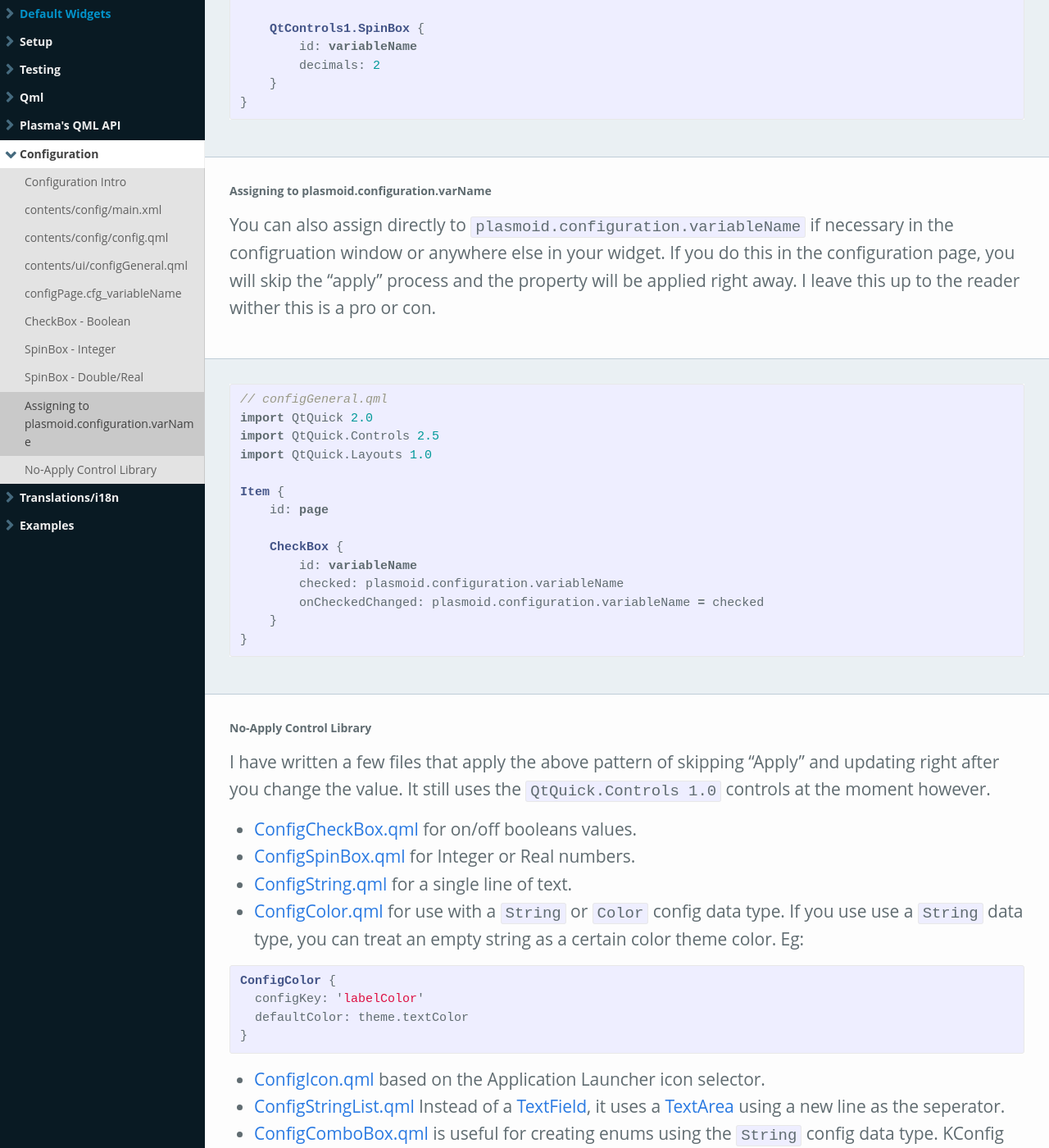
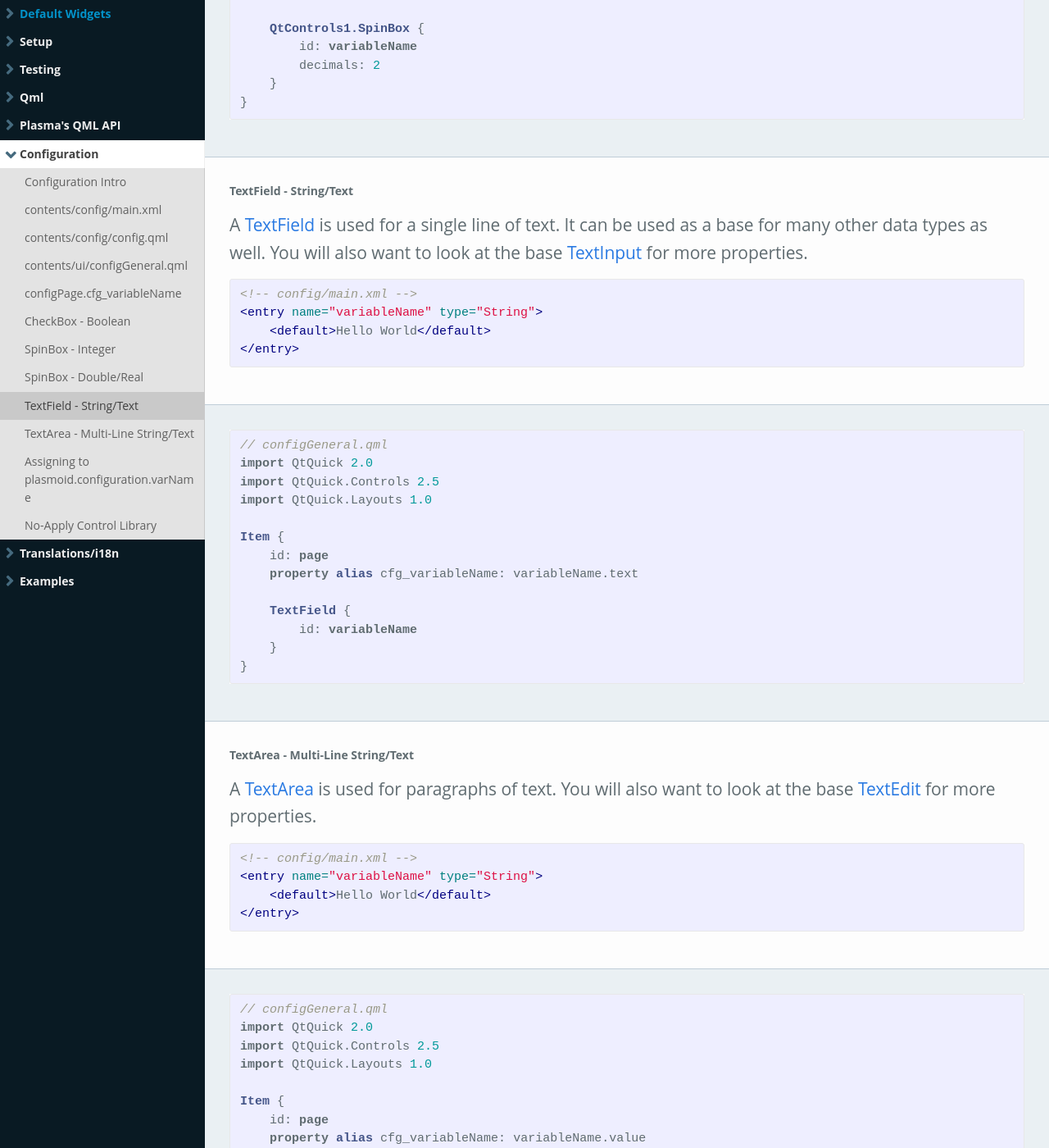
Before and after one commit to Zren/zren.github.io, a Jekyll site: the page built from kde_docs_widget.md, in a window 1280 px wide and 1400 px high, scrolled down 27099 px. Shown: the whole window at 82% size. Built offline with Jekyll 4.4.1, drawn with Linux system fonts in a browser that asks for light colours; comment, search, counter and statistics services are not loaded; some of the changed text lies outside the part shown.

Commit message:
Add TextField/TextArea

```diff
--- a/kde_docs_widget.md
+++ b/kde_docs_widget.md
@@ -910,6 +910,7 @@ Item {
 {% endcapture %}{% include docSection.html label=label sectionLeft=sectionLeft sectionRight=sectionRight %}
 
 
+
 {% capture label %}SpinBox - Integer{% endcapture %}
 {% capture sectionLeft %}
 
@@ -919,7 +920,7 @@ If you want decimal places, a [`QtQuick.Controls 1.0` SpinBox](https://doc.qt.io
 
 {% highlight xml %}
 <!-- config/main.xml -->
-<entry name="integerExample" type="Int">
+<entry name="variableName" type="Int">
     <default>6</default>
 </entry>
 {% endhighlight %}
@@ -951,7 +952,7 @@ If you want decimal places, a [`QtQuick.Controls 1.0` SpinBox](https://doc.qt.io
 
 {% highlight xml %}
 <!-- config/main.xml -->
-<entry name="floatingPointExample" type="Double">
+<entry name="variableName" type="Double">
     <default>3.1459</default>
 </entry>
 {% endhighlight %}
@@ -971,6 +972,70 @@ Item {
     QtControls1.SpinBox {
         id: variableName
         decimals: 2
+    }
+}
+{% endhighlight %}
+{% endcapture %}{% include docSection.html label=label sectionLeft=sectionLeft sectionRight=sectionRight %}
+
+
+
+{% capture label %}TextField - String/Text{% endcapture %}
+{% capture sectionLeft %}
+
+A [TextField](https://doc.qt.io/qt-5/qml-qtquick-controls2-textfield.html) is used for a single line of text. It can be used as a base for many other data types as well. You will also want to look at the base [TextInput](https://doc.qt.io/qt-5/qml-qtquick-textinput.html) for more properties.
+
+{% highlight xml %}
+<!-- config/main.xml -->
+<entry name="variableName" type="String">
+    <default>Hello World</default>
+</entry>
+{% endhighlight %}
+
+{% endcapture %}{% capture sectionRight %}
+{% highlight qml %}
+// configGeneral.qml
+import QtQuick 2.0
+import QtQuick.Controls 2.5
+import QtQuick.Layouts 1.0
+
+Item {
+    id: page
+    property alias cfg_variableName: variableName.text
+
+    TextField {
+        id: variableName
+    }
+}
+{% endhighlight %}
+{% endcapture %}{% include docSection.html label=label sectionLeft=sectionLeft sectionRight=sectionRight %}
+
+
+
+{% capture label %}TextArea - Multi-Line String/Text{% endcapture %}
+{% capture sectionLeft %}
+
+A [TextArea](https://doc.qt.io/qt-5/qml-qtquick-controls2-textarea.html) is used for paragraphs of text. You will also want to look at the base [TextEdit](https://doc.qt.io/qt-5/qml-qtquick-textedit-members.html) for more properties.
+
+{% highlight xml %}
+<!-- config/main.xml -->
+<entry name="variableName" type="String">
+    <default>Hello World</default>
+</entry>
+{% endhighlight %}
+
+{% endcapture %}{% capture sectionRight %}
+{% highlight qml %}
+// configGeneral.qml
+import QtQuick 2.0
+import QtQuick.Controls 2.5
+import QtQuick.Layouts 1.0
+
+Item {
+    id: page
+    property alias cfg_variableName: variableName.value
+
+    TextArea {
+        id: variableName
     }
 }
 {% endhighlight %}
```
